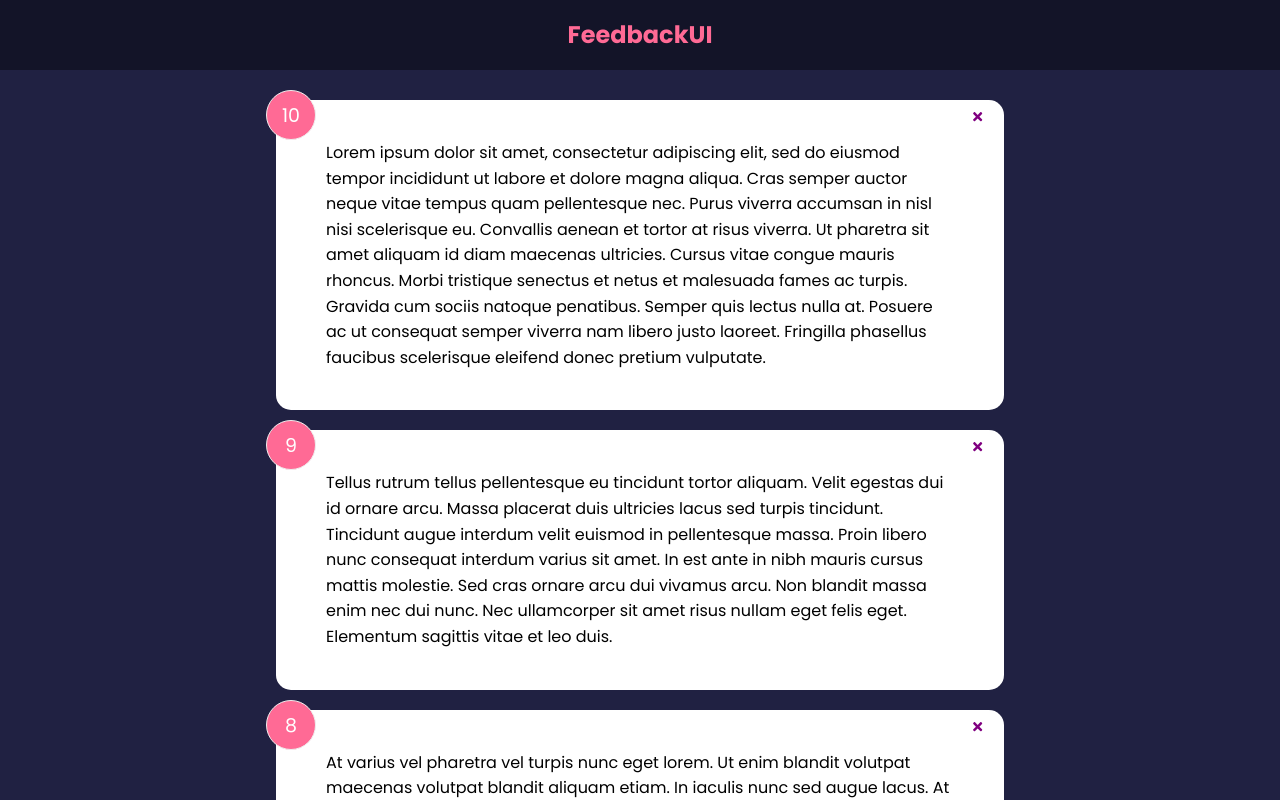
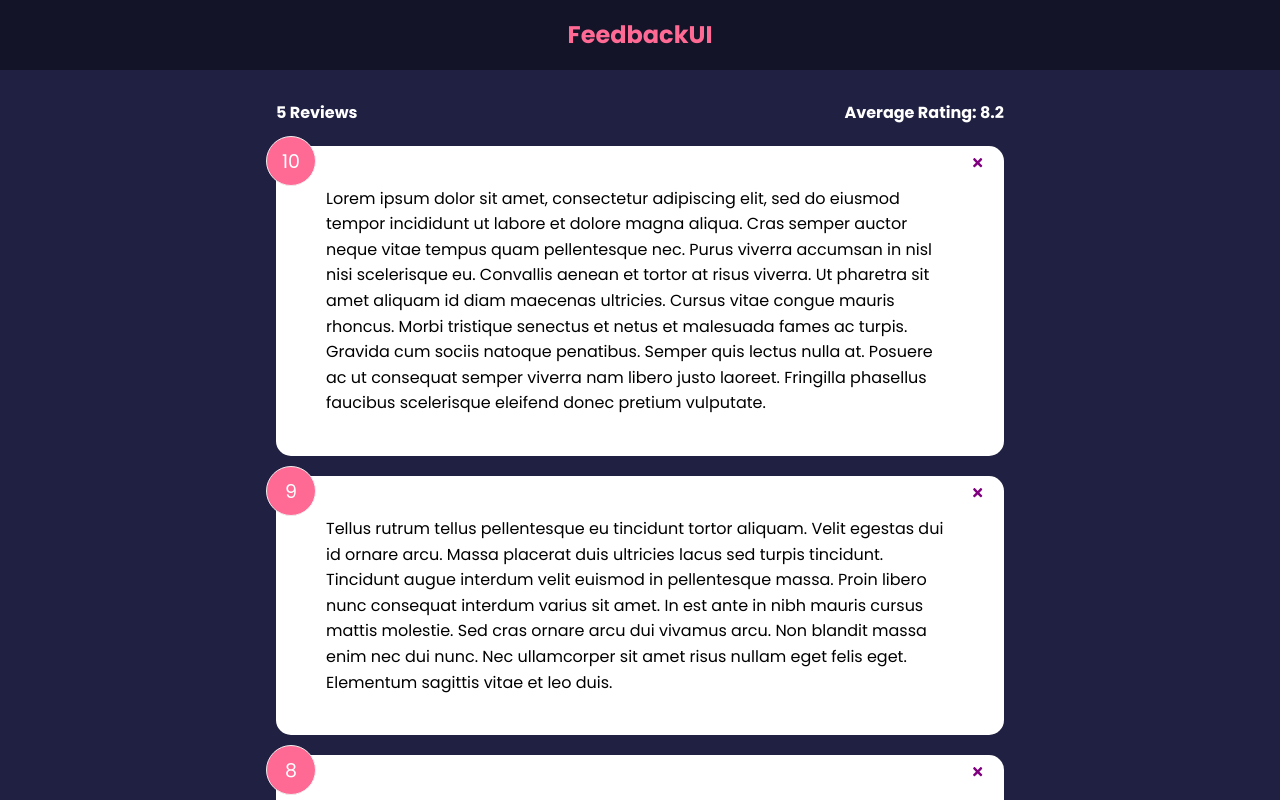
Before and after one commit to rscottlundgren-web-tutorials/udemy-feedback-app-brad-traversy, a React (Create React App) app: page / in a window 1280 px wide. Shown: the top 800 px of the page. Built offline with nearby package versions, Linux system fonts and the light colour scheme.

Commit message:
Import `FeedbackStats` Component
- Imported `FeedbackStats` component
- Added `FeedbackStats` component to the UI

```diff
--- a/src/App.js
+++ b/src/App.js
@@ -1,6 +1,7 @@
 import { useState } from 'react';
 import Header from './components/Header';
 import FeedbackList from './components/FeedbackList';
+import FeedbackStats from './components/FeedbackStats';
 import FeedbackData from './data/FeedbackData';
 
 function App() {
@@ -16,6 +17,7 @@ function App() {
 		<>
 			<Header />
 			<div className='container'>
+				<FeedbackStats feedback={feedback} />
 				<FeedbackList feedback={feedback} handleDelete={deleteFeedback} />
 			</div>
 		</>
```
